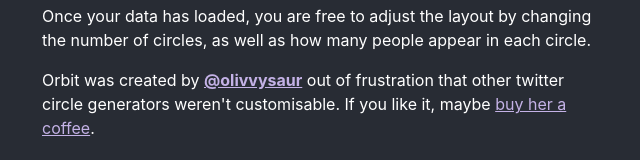
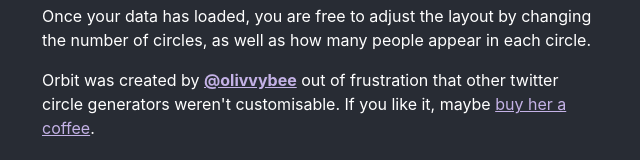
Before and after one commit to olivvybee/orbit, a React (Create React App) app: page / in a window 1280 px wide. Shown: the part 969-1129 px from the top of the page, without its empty margins (319-959 px from the left). Built offline with nearby package versions, Linux system fonts and the light colour scheme.

Commit message:
Update usernames on homepage

```diff
--- a/src/homepage/Homepage.tsx
+++ b/src/homepage/Homepage.tsx
@@ -140,13 +140,13 @@
             className='fw-bold'
             target='_blank'
             rel='noreferrer'
-            href='https://twitter.com/olivvysaur'>
-            @olivvysaur
+            href='https://twitter.com/olivvybee'>
+            @olivvybee
           </a>{' '}
           out of frustration that other twitter circle generators weren't
           customisable. If you like it, maybe{' '}
           <a
-            href='https://ko-fi.com/olivvysaur'
+            href='https://ko-fi.com/olivvybee'
             target='_blank'
             rel='noreferrer'>
             buy her a coffee
```
